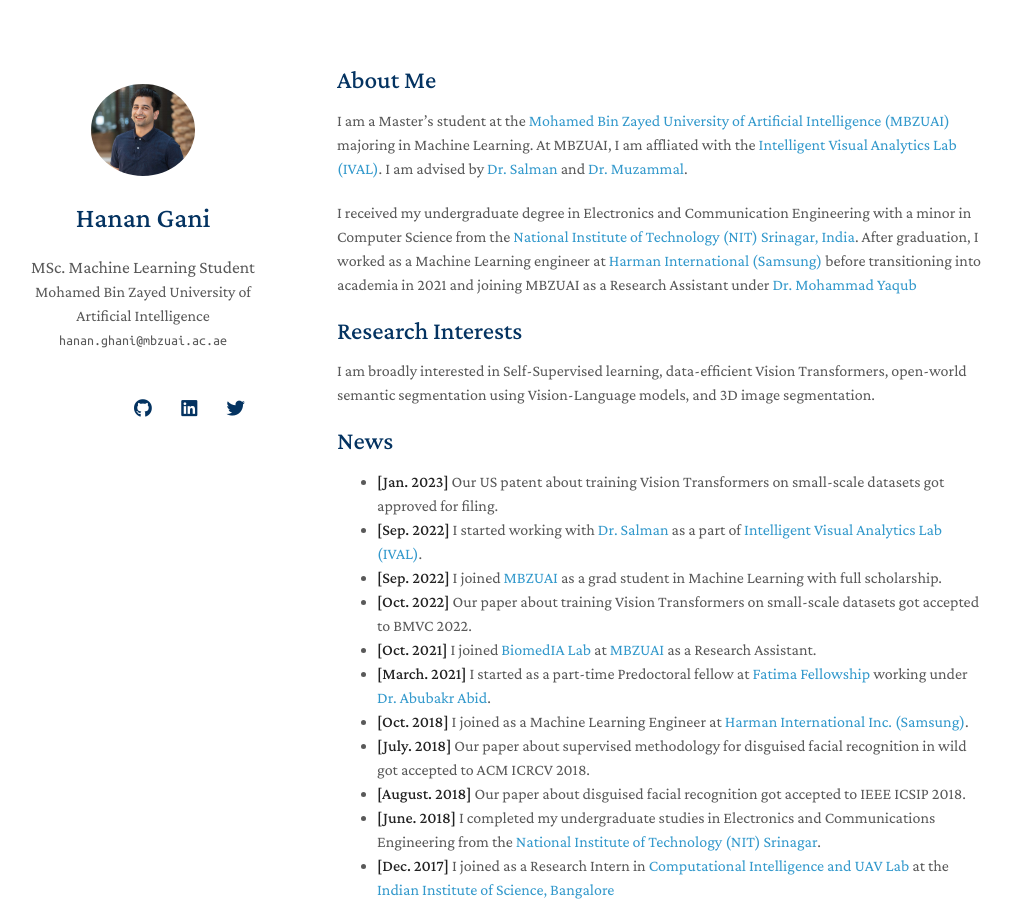
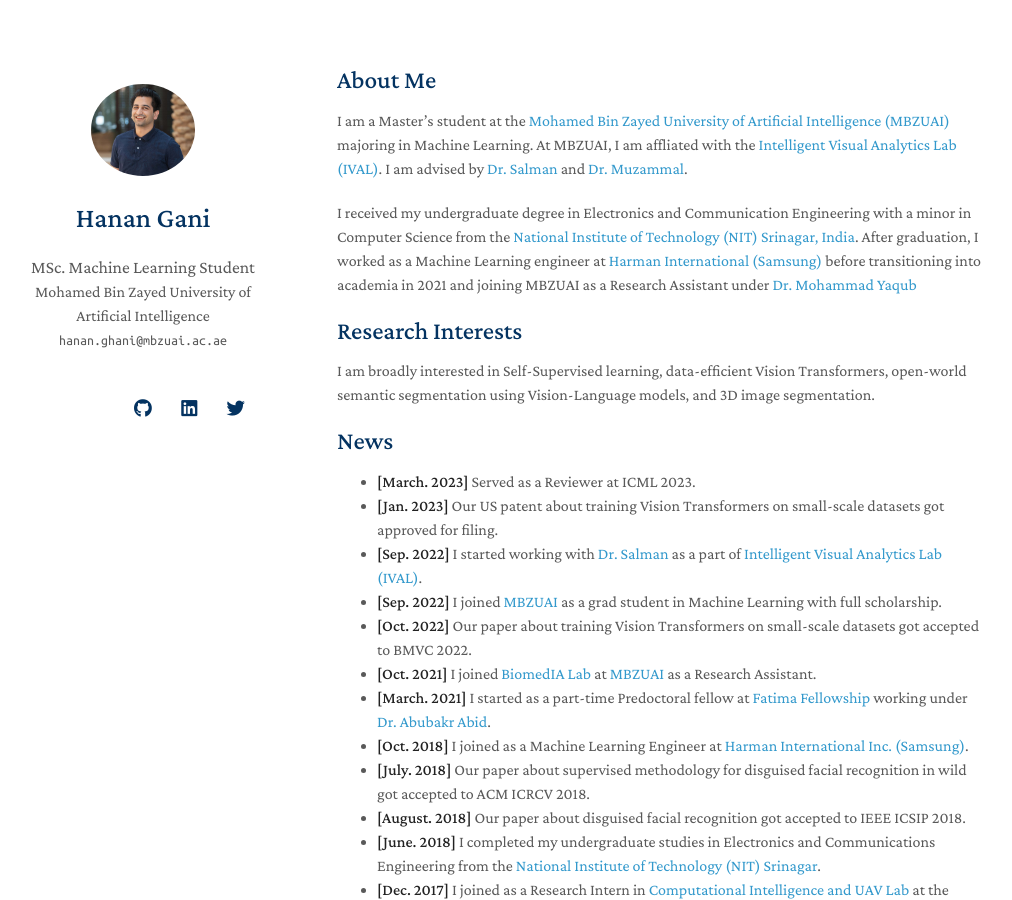
Before and after one commit to muhammadsaadkhankor/muhammadsaadkhankor.github.io, a Jekyll site: the page built from index.md, in a window 1280 px wide and 900 px high. Shown: the whole window, without its empty margins (133-1145 px from the left). Built offline with Jekyll 4.4.1, drawn with Linux system fonts in a browser that asks for light colours; nearby versions of some CDN libraries; a style sheet for code colours, icons or effects is not loaded; our own code applies the rules of GitHub Pages for plain Markdown files.

Commit message:
Update index.md

```diff
--- a/index.md
+++ b/index.md
@@ -20,6 +20,7 @@ segmentation.
 - **Machine Learning:** meta-learning, incremental learning, transfer learning -->
 
 ## News
+- **[March. 2023]** Served as a Reviewer at ICML 2023.
 - **[Jan. 2023]** Our US patent about training Vision Transformers on small-scale datasets got approved for filing.
 - **[Sep. 2022]** I started  working with [Dr. Salman](https://salman-h-khan.github.io/) as a part of [Intelligent Visual Analytics Lab (IVAL)](https://www.ival-mbzuai.com/).
 - **[Sep. 2022]** I joined [MBZUAI](http://www.mbzuai.ac.ae) as a grad student in Machine Learning with full scholarship.
```
